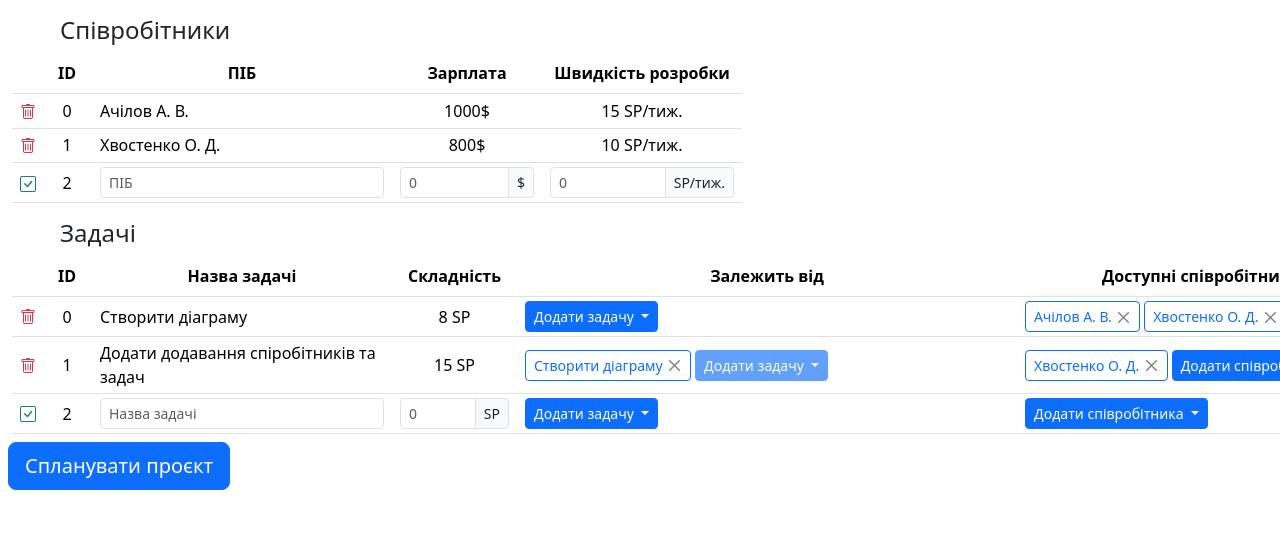
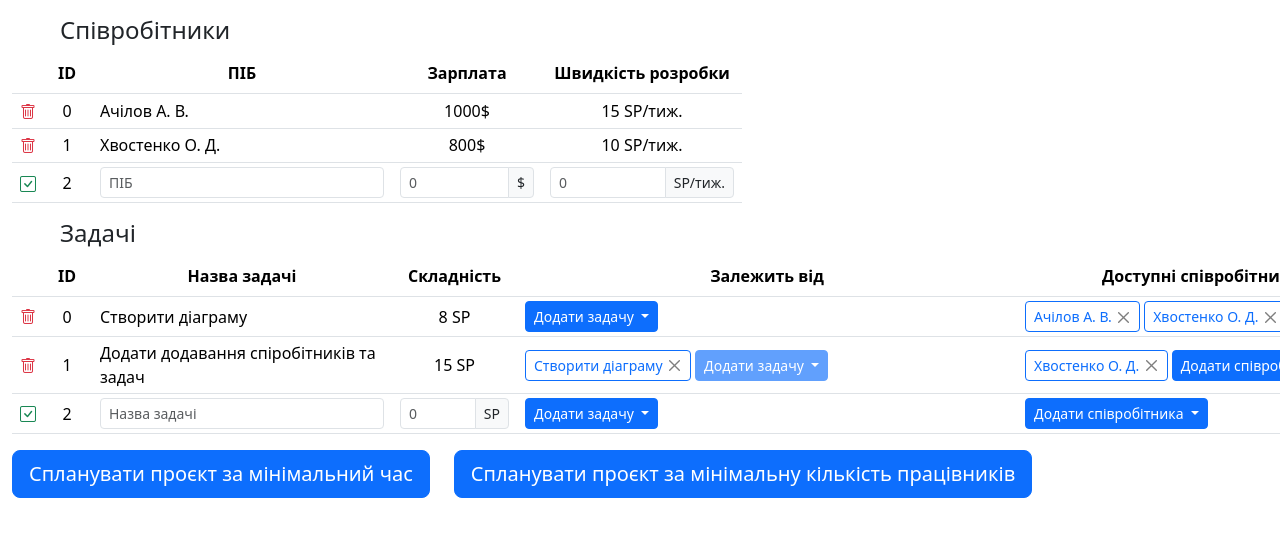
Before and after one commit to AndrryArmor/Everplanner, a Vue app in the folder Frontend/: page / in a window 1280 px wide. Shown: the top 536 px of the page. Built offline with nearby package versions, Linux system fonts and the light colour scheme.

Commit message:
Update project stats var; fix chart visualization; add new code for second planning

```diff
--- a/Frontend/src/App.vue
+++ b/Frontend/src/App.vue
@@ -2,11 +2,12 @@
   <Planner
     v-if="mode === Modes.ShowPlanner"
     @plan-project-for-minimal-time="planProjectForMinimalTime"
+    @plan-project-for-minimal-workers-count="planProjectForMinimalWorkersCount"
   />
   <GanttChart
     v-else-if="mode === Modes.ShowChart"
     :chart-data="chartData"
-    :project-name="projectName"
+    :project-stats="projectStats"
     @back-to-planning="backToPlanning"
   />
 </template>
@@ -23,9 +24,46 @@ const Modes = {
 
 const mode = ref(Modes.ShowPlanner);
 const chartData = ref(null);
-const projectName = ref(null);
+const projectStats = ref(null);
 
 async function planProjectForMinimalTime(tasks, workers) {
+  //const project = getTemplateProject();
+  const project = {
+    id: 0,
+    name: "Test project",
+    tasks: tasks,
+    workers: workers,
+  };
+  var chartDataResponse;
+  try {
+    chartDataResponse = await fetch("https://localhost:7229/Everplanner/PlanProject", {
+      method: "POST",
+      headers: {
+        "Content-Type": "application/json",
+      },
+      body: JSON.stringify(project),
+    })
+      .then(async (response) => {
+        if (!response.ok) {
+          const text = await response.text();
+          throw new Error(JSON.parse(text).detail);
+        }
+        return response.json();
+      })
+      .then((projectData) => {
+        return generateChartDataFromPlannedProject(projectData);
+      });
+  } catch (error) {
+    alert(`Проєкт не вдалося спланувати через наступну помилку: ${error.message}`);
+  }
+
+  if (chartDataResponse) {
+    chartData.value = chartDataResponse;
+    mode.value = Modes.ShowChart;
+  }
+}
+
+async function planProjectForMinimalWorkersCount(tasks, workers) {
   //const project = getTemplateProject();
   const project = {
     id: 0,
@@ -168,7 +206,14 @@ function getTemplateProject() {
 }
 
 function generateChartDataFromPlannedProject(project) {
-  projectName.value = project.name;
+  projectStats.value = {
+    name: project.name,
+    endingTime: project.endingTime,
+    tasks: project.tasks.length,
+    workers: project.workers.length,
+    usedWorkers: project.usedWorkersCount,
+  };
+
   const labels = new Array(project.tasks.length);
   const shift = new Array(project.tasks.length);
   const workerBars = project.workers.map((worker) => {
--- a/Frontend/src/components/GanttChart.vue
+++ b/Frontend/src/components/GanttChart.vue
@@ -1,7 +1,17 @@
 <template>
-  <div class="container-fluid text-center mt-3">
-    <h4>Діаграма Ганта для проєкту "{{ projectName }}":</h4>
-    <BarChart :chart-data="chartData" :options="chartOptions" :style="style" />
+  <div class="m-3">
+    <h4 class="ms-5">
+      Результати планування проєкту "{{ projectStats.name }}" за мінімальний час:
+    </h4>
+    <p>
+      Час виконання проєкту: <b>{{ projectStats.endingTime }} днів</b><br />
+      Необхідна кількість працівників:
+      <b>{{ projectStats.usedWorkers }}/{{ projectStats.workers }}</b>
+    </p>
+    Діаграма Ганта:
+    <div class="overflow-x-auto">
+      <BarChart :chart-data="chartData" :options="chartOptions" :style="style" />
+    </div>
     <button type="button" class="btn btn-lg btn-primary m-2" @click="backToPlanning">
       Назад до планування проєкту
     </button>
@@ -20,14 +30,15 @@ const props = defineProps({
     type: Object,
     required: true,
   },
-  projectName: {
-    type: String,
+  projectStats: {
+    type: Object,
     reqiured: true,
   },
 });
 const emit = defineEmits(["backToPlanning"]);
 
 const chartOptions = {
+  responsive: true,
   indexAxis: "y",
   scales: {
     x: {
@@ -98,9 +109,10 @@ const chartOptions = {
   },
 };
 const style = {
-  height: "500px",
-  width: "1500px",
-  position: "relative",
+  width: `max(100vw, ${500 + 31 * props.projectStats.endingTime}px)`,
+  "max-width": `max(100vw - 2em, ${500 + 31 * props.projectStats.endingTime}px)`,
+  height: `max(100px + 25vh, ${100 + 40 * props.projectStats.tasks}px)`,
+  "max-height": `max(100px + 25vh, ${100 + 40 * props.projectStats.tasks}px)`,
 };
 
 function backToPlanning() {
--- a/Frontend/src/components/Planner.vue
+++ b/Frontend/src/components/Planner.vue
@@ -70,9 +70,24 @@
         </div>
       </div>
     </div>
-    <button type="button" class="btn btn-lg btn-primary m-2" @click="planProject">
-      Cпланувати проєкт
-    </button>
+    <div class="container-fluid my-3 actions">
+      <div class="row gy-3">
+        <div class="col-lg-auto">
+          <button type="button" class="btn btn-lg btn-primary" @click="planProjectForMinimalTime">
+            Cпланувати проєкт за мінімальний час
+          </button>
+        </div>
+        <div class="col-lg-auto">
+          <button
+            type="button"
+            class="btn btn-lg btn-primary"
+            @click="planProjectForMinimalWorkersCount"
+          >
+            Cпланувати проєкт за мінімальну кількість працівників
+          </button>
+        </div>
+      </div>
+    </div>
   </form>
 </template>
 
@@ -83,7 +98,7 @@ import PlannerNewWorker from "./PlannerNewWorker.vue";
 import PlannerTask from "./PlannerTask.vue";
 import PlannerNewTask from "./PlannerNewTask.vue";
 
-const emit = defineEmits(["planProject"]);
+const emit = defineEmits(["planProjectForMinimalTime", "planProjectForMinimalWorkersCount"]);
 
 const dollarSign = "$";
 const storyPointsSign = "SP";
@@ -202,8 +217,12 @@ function deleteAvailableWorker(taskId, workerId) {
   foundTask.availableWorkers = foundTask.availableWorkers.filter((task) => task != workerId);
 }
 
-function planProject() {
-  emit("planProject", tasks.value, workers.value);
+function planProjectForMinimalTime() {
+  emit("planProjectForMinimalTime", tasks.value, workers.value);
+}
+
+function planProjectForMinimalWorkersCount() {
+  emit("planProjectForMinimalWorkersCount", tasks.value, workers.value);
 }
 </script>
 
@@ -227,6 +246,23 @@ function planProject() {
 
   :deep(.btn-close) {
     font-size: 0.75em;
+  }
+
+  :deep(.inline-item) {
+    padding: 0.25rem 0.5rem;
+    border: 1px solid;
+    border-radius: 0.25rem;
+    font-size: 0.875rem;
+  }
+
+  :deep(.dropdown) {
+    position: static;
+
+    .dropdown-menu {
+      height: auto;
+      max-height: 200px;
+      overflow-x: hidden;
+    }
   }
 }
 
@@ -327,20 +363,7 @@ $td-complexity-width: 125px;
   }
 }
 
-:deep(.inline-item) {
-  padding: 0.25rem 0.5rem;
-  border: 1px solid;
-  border-radius: 0.25rem;
-  font-size: 0.875rem;
-}
-
-:deep(.dropdown) {
-  position: static;
-
-  .dropdown-menu {
-    height: auto;
-    max-height: 200px;
-    overflow-x: hidden;
-  }
+.actions button {
+  width: 100%;
 }
 </style>
```
